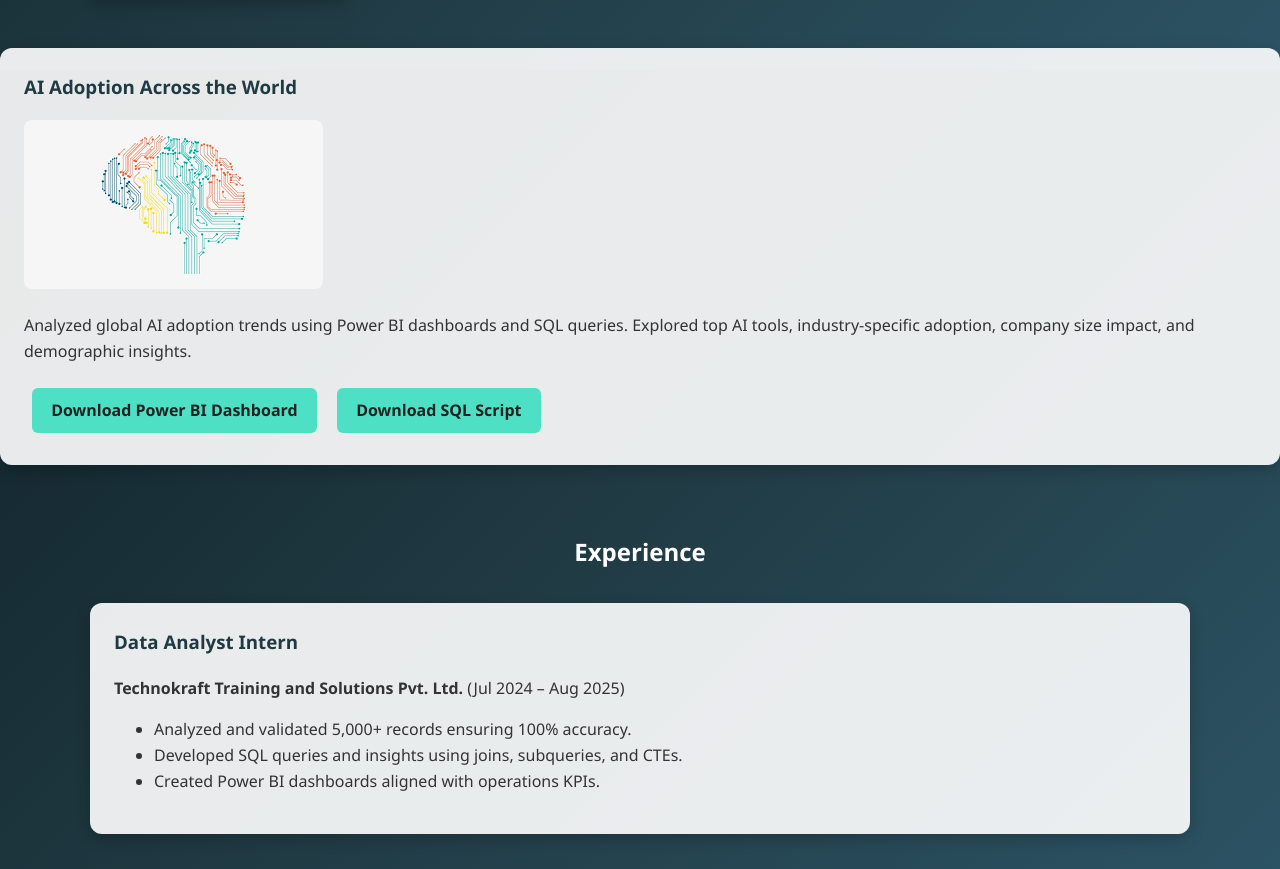
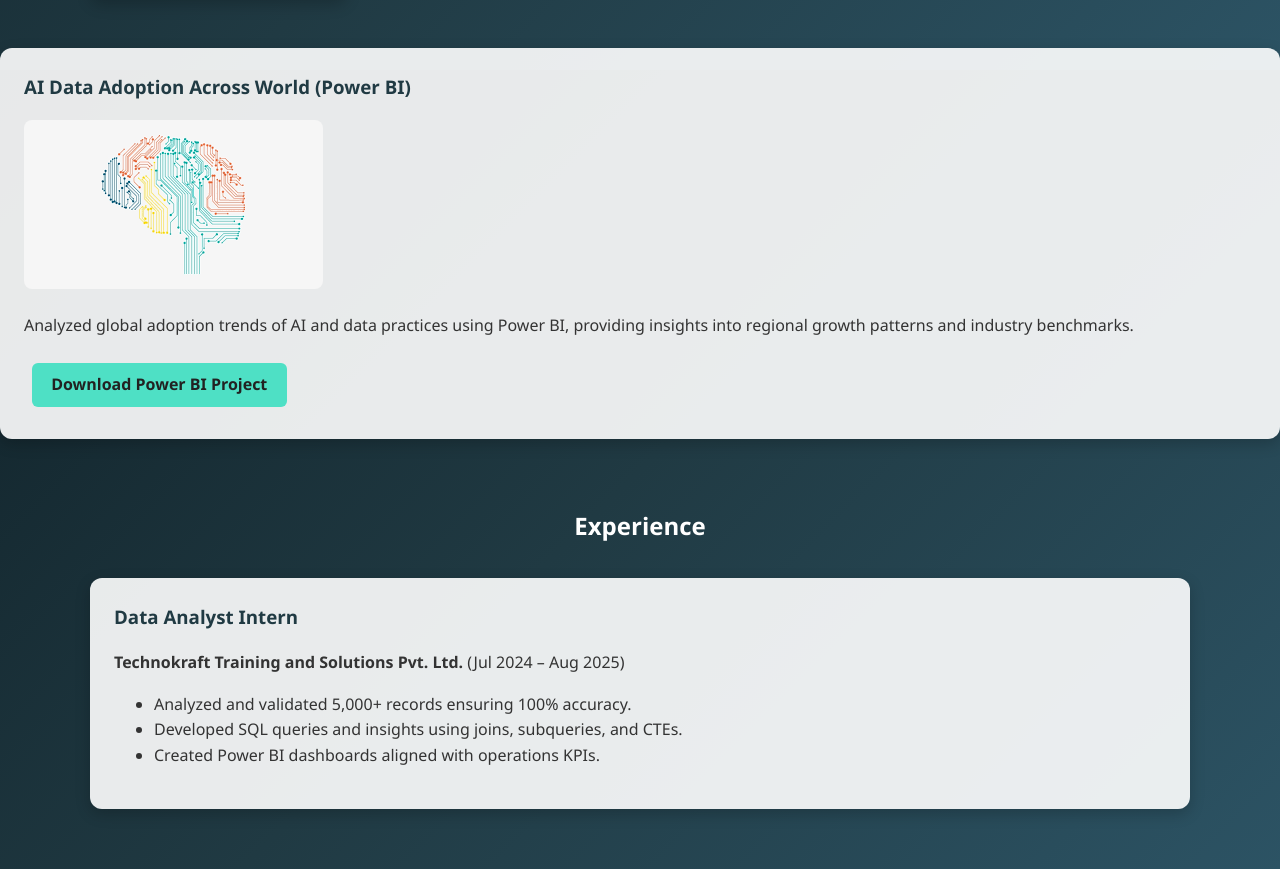
Before and after one commit to Mrunmay08/Mrunmay08.github.io, a plain HTML site: page index.html in a window 1280 px wide. Shown: the part 2330-3199 px from the top of the page. Drawn offline with Linux system fonts and the light colour scheme.

Commit message:
index.html

```diff
--- a/index.html
+++ b/index.html
@@ -177,12 +177,12 @@
     </div>
   </section>
   <div class="card">
-  <h3>AI Adoption Across the World</h3>
-  <img src="proj-ai.png" alt="AI Adoption Analysis Preview">
-  <p>Analyzed global AI adoption trends using Power BI dashboards and SQL queries. Explored top AI tools, industry-specific adoption, company size impact, and demographic insights.</p>
-  <a class="btn" href="AI%20Data_Adoption%20Across%20World.pbix" download>Download Power BI Dashboard</a>
-  <a class="btn" href="AI_Adoption%20Script.sql" download>Download SQL Script</a>
+  <h3>AI Data Adoption Across World (Power BI)</h3>
+  <img src="proj-ai.png" alt="AI Data Adoption Dashboard">
+  <p>Analyzed global adoption trends of AI and data practices using Power BI, providing insights into regional growth patterns and industry benchmarks.</p>
+  <a class="btn" href="AI%20Data_Adoption%20Across%20World.pbix" download>Download Power BI Project</a>
 </div>
+
 </section>
 
   <section id="experience">
```
